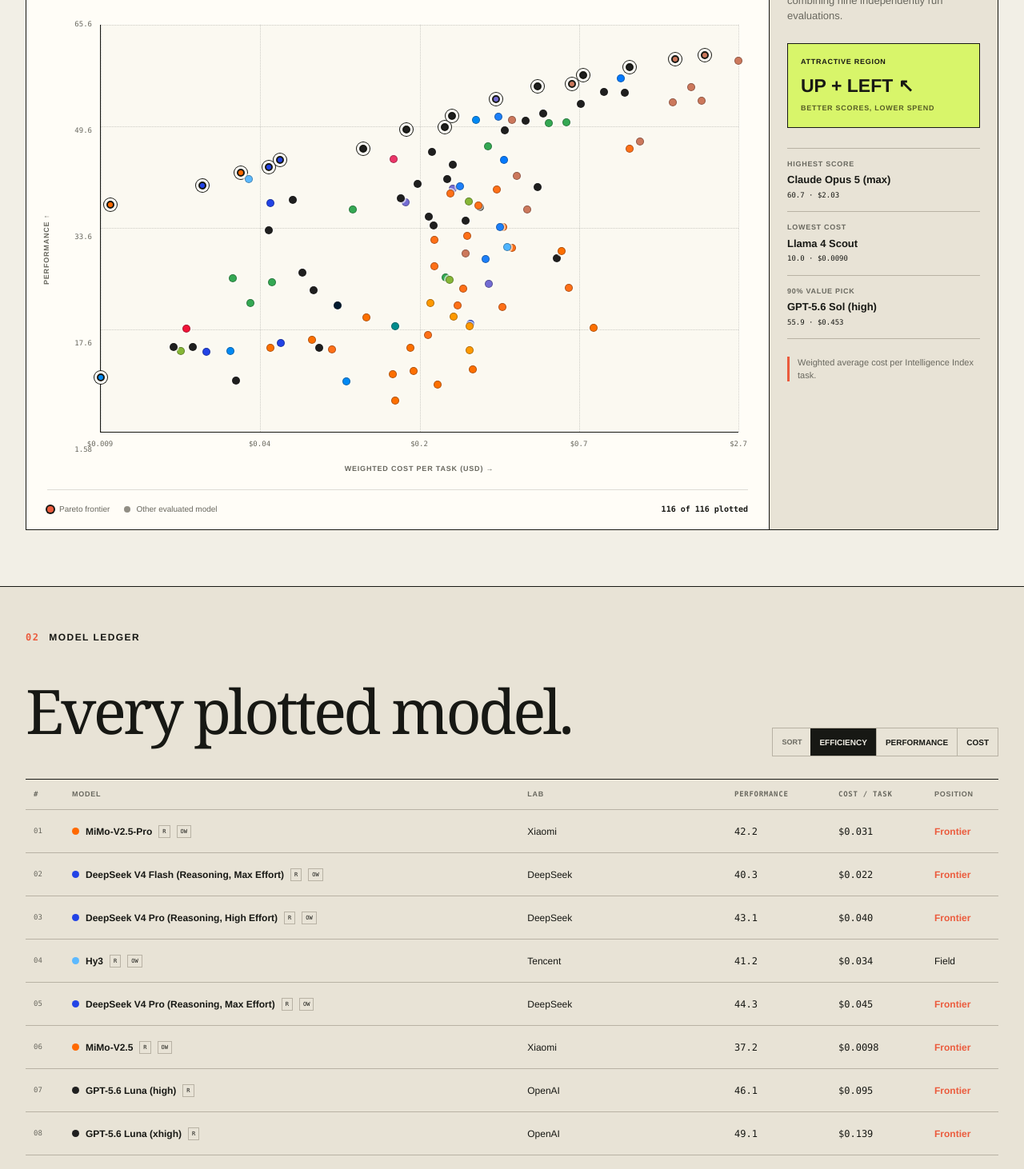
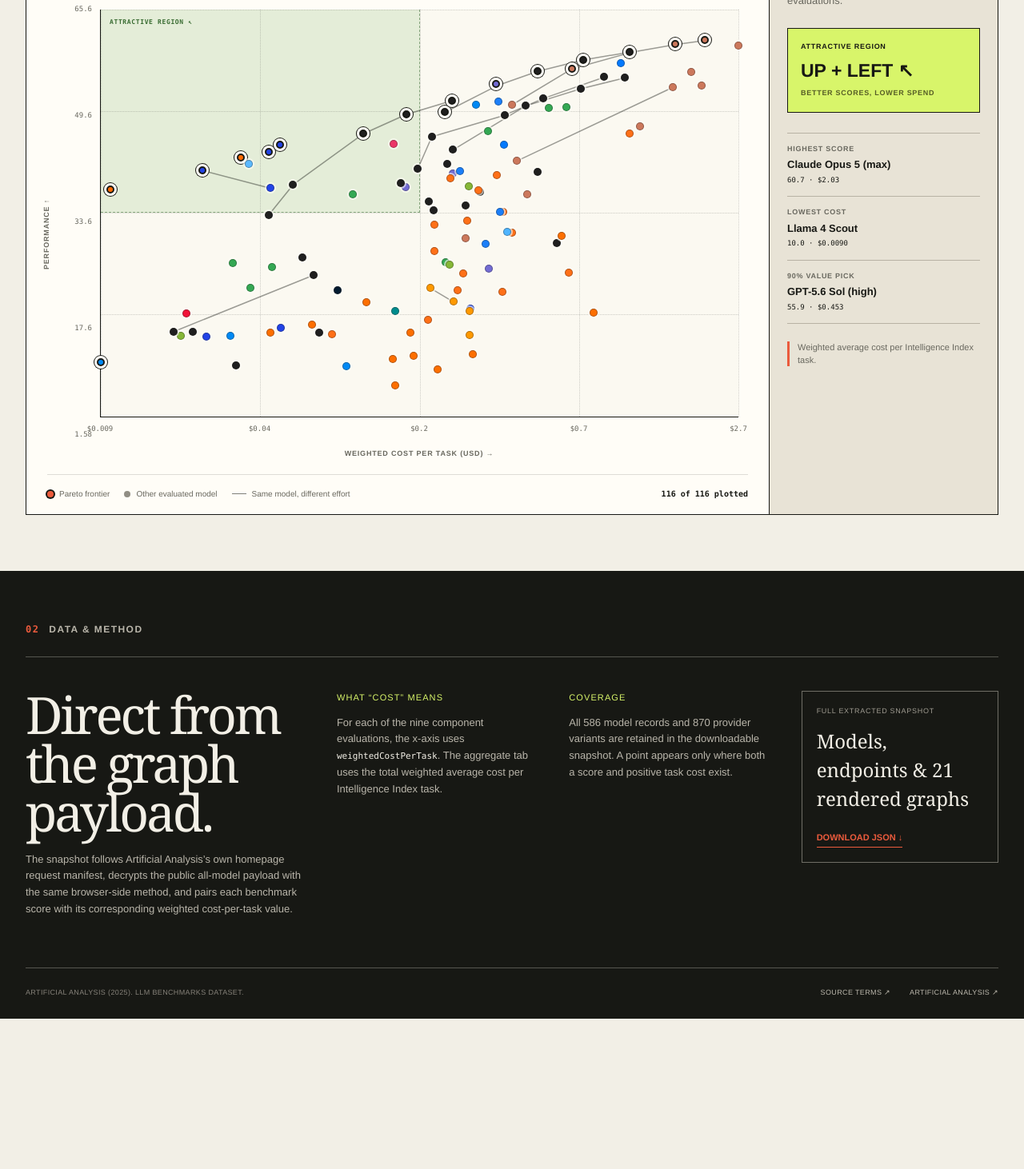
Before and after one commit to artemisart/llm-efficiency-frontier, a Next.js app: page / in a window 1280 px wide. Shown: the part 1100-2562 px from the top of the page at 80% size. After the commit the page ends 2374 px from the top, so only its background shows below. Built offline with nearby package versions, Linux system fonts and the light colour scheme.

Commit message:
Refine benchmark explorer charts

```diff
--- a/app/benchmark-explorer.tsx
+++ b/app/benchmark-explorer.tsx
@@ -51,9 +51,15 @@
   models: Model[];
 };
 
-type SortMode = "efficiency" | "performance" | "cost";
-
 const data = sourceData as DataShape;
+const EFFORT_RANK: Record<string, number> = {
+  minimal: 0,
+  low: 1,
+  medium: 2,
+  high: 3,
+  xhigh: 4,
+  max: 5,
+};
 
 function money(value: number) {
   if (value < 0.001) return `$${value.toFixed(5)}`;
@@ -92,27 +98,15 @@
   return frontier;
 }
 
-function efficiencyScores(models: Model[], benchmarkId: string) {
-  const byPerformance = [...models].sort(
-    (left, right) =>
-      left.benchmarks[benchmarkId].score - right.benchmarks[benchmarkId].score,
-  );
-  const byCost = [...models].sort(
-    (left, right) =>
-      right.benchmarks[benchmarkId].cost - left.benchmarks[benchmarkId].cost,
-  );
-  const performanceRank = new Map(
-    byPerformance.map((model, index) => [model.id, index / Math.max(1, models.length - 1)]),
-  );
-  const costRank = new Map(
-    byCost.map((model, index) => [model.id, index / Math.max(1, models.length - 1)]),
-  );
-  return new Map(
-    models.map((model) => [
-      model.id,
-      ((performanceRank.get(model.id) ?? 0) + (costRank.get(model.id) ?? 0)) / 2,
-    ]),
-  );
+function effortIdentity(model: Model) {
+  const settings = model.name.match(/\(([^()]*)\)\s*$/);
+  if (!settings) return null;
+  const effort = settings[1].match(/\b(minimal|low|medium|xhigh|high|max)\s*(?:effort)?\b/i);
+  if (!effort) return null;
+  return {
+    key: `${model.creator.slug}:${model.name.slice(0, settings.index).trim().toLowerCase()}`,
+    rank: EFFORT_RANK[effort[1].toLowerCase()],
+  };
 }
 
 export function BenchmarkExplorer() {
@@ -124,7 +118,6 @@
   const [includeDeprecated, setIncludeDeprecated] = useState(true);
   const [linearCost, setLinearCost] = useState(false);
   const [labels, setLabels] = useState(false);
-  const [sortMode, setSortMode] = useState<SortMode>("efficiency");
   const [activeModel, setActiveModel] = useState<string | null>(null);
 
   const benchmark = data.benchmarks.find((item) => item.id === benchmarkId)!;
@@ -170,6 +163,18 @@
 
   const view = useMemo(() => {
     const values = plotted.map((model) => model.benchmarks[benchmarkId]);
+    if (!values.length) {
+      return {
+        costMin: 0,
+        costMax: 1,
+        scoreMin: 0,
+        scoreMax: 1,
+        xMin: 0,
+        xMax: 1,
+        x: () => 0,
+        y: () => 0,
+      };
+    }
     const costs = values.map((value) => value.cost);
     const scores = values.map((value) => value.score);
     const costMin = Math.min(...costs);
@@ -179,46 +184,73 @@
     const xMin = linearCost ? costMin : Math.log10(costMin);
     const xMax = linearCost ? costMax : Math.log10(costMax);
     const yPadding = Math.max((scoreMax - scoreMin) * 0.09, 1);
+    const yMin =
+      benchmarkId === "aa-omniscience"
+        ? scoreMin - yPadding
+        : Math.max(0, scoreMin - yPadding);
+    const yMax = scoreMax + yPadding;
 
     return {
       costMin,
       costMax,
-      scoreMin: scoreMin - yPadding,
-      scoreMax: scoreMax + yPadding,
+      scoreMin: yMin,
+      scoreMax: yMax,
       xMin,
       xMax,
       x(model: Model) {
         const cost = model.benchmarks[benchmarkId].cost;
         const position = linearCost ? cost : Math.log10(cost);
-        return ((position - xMin) / Math.max(xMax - xMin, 0.00001)) * 100;
+        return (
+          Math.round(
+            (((position - xMin) / Math.max(xMax - xMin, 0.00001)) * 100) *
+              10_000,
+          ) / 10_000
+        );
       },
       y(model: Model) {
         const value = model.benchmarks[benchmarkId].score;
-        return (
-          100 -
-          ((value - (scoreMin - yPadding)) /
-            Math.max(scoreMax + yPadding - (scoreMin - yPadding), 0.00001)) *
-            100
-        );
+        return Math.round(
+          (100 -
+            ((value - yMin) /
+              Math.max(yMax - yMin, 0.00001)) *
+              100) *
+            10_000,
+        ) / 10_000;
       },
     };
   }, [benchmarkId, linearCost, plotted]);
 
   const pareto = useMemo(() => computePareto(plotted, benchmarkId), [benchmarkId, plotted]);
-  const efficiencies = useMemo(
-    () => efficiencyScores(plotted, benchmarkId),
-    [benchmarkId, plotted],
-  );
+  const effortLinks = useMemo(() => {
+    const groups = new Map<string, Array<{ model: Model; rank: number }>>();
+    for (const model of plotted) {
+      const identity = effortIdentity(model);
+      if (!identity) continue;
+      const group = groups.get(identity.key) ?? [];
+      group.push({ model, rank: identity.rank });
+      groups.set(identity.key, group);
+    }
 
-  const ranked = useMemo(() => {
-    return [...plotted].sort((left, right) => {
-      const leftValue = left.benchmarks[benchmarkId];
-      const rightValue = right.benchmarks[benchmarkId];
-      if (sortMode === "performance") return rightValue.score - leftValue.score;
-      if (sortMode === "cost") return leftValue.cost - rightValue.cost;
-      return (efficiencies.get(right.id) ?? 0) - (efficiencies.get(left.id) ?? 0);
+    return [...groups.entries()].flatMap(([key, group]) => {
+      if (group.length < 2) return [];
+      const ordered = group.sort(
+        (left, right) =>
+          left.rank - right.rank ||
+          left.model.benchmarks[benchmarkId].cost -
+            right.model.benchmarks[benchmarkId].cost,
+      );
+      return ordered.slice(1).map((current, index) => {
+        const previous = ordered[index];
+        return {
+          key: `${key}:${previous.model.id}:${current.model.id}`,
+          x1: view.x(previous.model),
+          y1: view.y(previous.model),
+          x2: view.x(current.model),
+          y2: view.y(current.model),
+        };
+      });
     });
-  }, [benchmarkId, efficiencies, plotted, sortMode]);
+  }, [benchmarkId, plotted, view]);
 
   const highlights = useMemo(() => {
     if (!plotted.length) return null;
@@ -271,7 +303,6 @@
         </a>
         <nav aria-label="Page navigation">
           <a href="#explorer">Explorer</a>
-          <a href="#table">Models</a>
           <a href="#method">Method</a>
         </nav>
         <a
@@ -293,9 +324,8 @@
             year: "numeric",
           })}
         </div>
-        <h1>
-          The price of
-          <br />
+        <h1 aria-label="The price of performance.">
+          <span>The price of</span>
           <em>performance.</em>
         </h1>
         <p className="hero-copy">
@@ -377,7 +407,7 @@
               checked={openWeightsOnly}
               onChange={(event) => setOpenWeightsOnly(event.target.checked)}
             />
-            <span>Open weights</span>
+            <span>Open weights only</span>
           </label>
           <label className="check-control">
             <input
@@ -385,7 +415,7 @@
               checked={includeDeprecated}
               onChange={(event) => setIncludeDeprecated(event.target.checked)}
             />
-            <span>Include legacy</span>
+            <span>Include older models</span>
           </label>
           <button type="button" className="reset-button" onClick={resetFilters}>
             Reset
@@ -435,6 +465,9 @@
                   ))}
                 </div>
                 <div className="plot-area" onMouseLeave={() => setActiveModel(null)}>
+                  <div className="chart-attractive-zone" aria-hidden="true">
+                    <span>Attractive region ↖</span>
+                  </div>
                   {xTicks.map((tick) => (
                     <i
                       key={`x-${tick.position}`}
@@ -449,6 +482,23 @@
                       style={{ top: `${tick.position}%` }}
                     />
                   ))}
+                  <svg
+                    className="effort-links"
+                    viewBox="0 0 100 100"
+                    preserveAspectRatio="none"
+                    aria-hidden="true"
+                  >
+                    {effortLinks.map((link) => (
+                      <line
+                        key={link.key}
+                        x1={link.x1}
+                        y1={link.y1}
+                        x2={link.x2}
+                        y2={link.y2}
+                        vectorEffect="non-scaling-stroke"
+                      />
+                    ))}
+                  </svg>
                   {plotted.map((model) => {
                     const x = view.x(model);
                     const y = view.y(model);
@@ -524,6 +574,9 @@
               <span>
                 <i className="legend-dot" /> Other evaluated model
               </span>
+              <span>
+                <i className="legend-link" /> Same model, different effort
+              </span>
               <strong>
                 {plotted.length} of {benchmark.modelsWithData} plotted
               </strong>
@@ -571,71 +624,9 @@
         </div>
       </section>
 
-      <section className="table-section" id="table">
-        <div className="table-title-row">
-          <div>
-            <div className="section-kicker">
-              <span>02</span>
-              Model ledger
-            </div>
-            <h2>Every plotted model.</h2>
-          </div>
-          <div className="sort-controls">
-            <span>Sort</span>
-            {(["efficiency", "performance", "cost"] as SortMode[]).map((mode) => (
-              <button
-                key={mode}
-                type="button"
-                className={sortMode === mode ? "active" : ""}
-                onClick={() => setSortMode(mode)}
-              >
-                {mode}
-              </button>
-            ))}
-          </div>
-        </div>
-        <div className="model-table" role="table" aria-label={`${benchmark.label} models`}>
-          <div className="model-row table-head" role="row">
-            <span>#</span>
-            <span>Model</span>
-            <span>Lab</span>
-            <span>Performance</span>
-            <span>Cost / task</span>
-            <span>Position</span>
-          </div>
-          {ranked.map((model, index) => {
-            const value = model.benchmarks[benchmarkId];
-            return (
-              <a
-                className="model-row"
-                role="row"
-                key={model.id}
-                href={`https://artificialanalysis.ai/models/${model.slug}`}
-                target="_blank"
-                rel="noreferrer"
-              >
-                <span>{String(index + 1).padStart(2, "0")}</span>
-                <span>
-                  <i style={{ backgroundColor: model.creator.color }} />
-                  <strong>{model.name}</strong>
-                  {model.reasoning && <small>R</small>}
-                  {model.openWeights && <small>OW</small>}
-                </span>
-                <span>{model.creator.name}</span>
-                <span>{score(value.score, benchmark.scoreSuffix)}</span>
-                <span>{money(value.cost)}</span>
-                <span className={pareto.has(model.id) ? "frontier-status" : ""}>
-                  {pareto.has(model.id) ? "Frontier" : "Field"}
-                </span>
-              </a>
-            );
-          })}
-        </div>
-      </section>
-
       <section className="method-section" id="method">
         <div className="section-kicker light">
-          <span>03</span>
+          <span>02</span>
           Data & method
         </div>
         <div className="method-grid">
--- a/app/globals.css
+++ b/app/globals.css
@@ -125,7 +125,7 @@
   min-height: 590px;
   padding: 68px 5vw 54px;
   display: grid;
-  grid-template-columns: minmax(0, 1.65fr) minmax(280px, 0.7fr);
+  grid-template-columns: minmax(0, 1.55fr) minmax(300px, 0.65fr);
   grid-template-rows: auto 1fr auto;
   column-gap: 7vw;
   border-bottom: 1px solid var(--ink);
@@ -161,13 +161,20 @@
 }
 
 .hero h1 {
+  min-width: 0;
   align-self: center;
   margin: 34px 0 20px;
-  font-size: clamp(78px, 10.4vw, 170px);
-  line-height: 0.78;
-  letter-spacing: -0.078em;
+  font-size: clamp(70px, 8vw, 142px);
+  line-height: 0.82;
+  letter-spacing: -0.072em;
   font-weight: 900;
   text-transform: uppercase;
+}
+
+.hero h1 span,
+.hero h1 em {
+  display: block;
+  white-space: nowrap;
 }
 
 .hero h1 em {
@@ -181,7 +188,7 @@
 .hero-copy {
   align-self: center;
   max-width: 390px;
-  margin: 60px 0 20px;
+  margin: 34px 0 20px;
   font-family: Georgia, "Times New Roman", serif;
   font-size: clamp(22px, 2.1vw, 32px);
   line-height: 1.18;
@@ -220,8 +227,7 @@
   text-transform: uppercase;
 }
 
-.explorer-section,
-.table-section {
+.explorer-section {
   padding: 54px 32px 70px;
 }
 
@@ -392,14 +398,12 @@
   letter-spacing: -0.03em;
 }
 
-.chart-toggles,
-.sort-controls {
+.chart-toggles {
   display: flex;
   border: 1px solid var(--line);
 }
 
-.chart-toggles button,
-.sort-controls button {
+.chart-toggles button {
   min-height: 34px;
   padding: 0 11px;
   border: 0;
@@ -411,13 +415,11 @@
   text-transform: uppercase;
 }
 
-.chart-toggles button:first-child,
-.sort-controls button:first-of-type {
+.chart-toggles button:first-child {
   border-left: 0;
 }
 
-.chart-toggles button.active,
-.sort-controls button.active {
+.chart-toggles button.active {
   background: var(--ink);
   color: var(--paper);
 }
@@ -430,13 +432,40 @@
 .plot-area {
   position: relative;
   height: 510px;
+  isolation: isolate;
   border-left: 1.5px solid var(--ink);
   border-bottom: 1.5px solid var(--ink);
   background: #fbf9f1;
 }
 
+.chart-attractive-zone {
+  position: absolute;
+  z-index: 0;
+  top: 0;
+  left: 0;
+  width: 50%;
+  height: 50%;
+  border-right: 1px dashed rgba(57, 108, 50, 0.55);
+  border-bottom: 1px dashed rgba(57, 108, 50, 0.55);
+  background: rgba(114, 179, 91, 0.17);
+  pointer-events: none;
+}
+
+.chart-attractive-zone span {
+  position: absolute;
+  top: 10px;
+  left: 11px;
+  color: #396c32;
+  font-family: ui-monospace, SFMono-Regular, Menlo, monospace;
+  font-size: 8px;
+  font-weight: 800;
+  letter-spacing: 0.08em;
+  text-transform: uppercase;
+}
+
 .grid-line {
   position: absolute;
+  z-index: 1;
   display: block;
   pointer-events: none;
 }
@@ -453,9 +482,25 @@
   border-top: 1px dotted rgba(23, 24, 20, 0.2);
 }
 
+.effort-links {
+  position: absolute;
+  z-index: 2;
+  inset: 0;
+  width: 100%;
+  height: 100%;
+  overflow: visible;
+  pointer-events: none;
+}
+
+.effort-links line {
+  stroke: rgba(23, 24, 20, 0.42);
+  stroke-width: 1.5;
+  stroke-linecap: round;
+}
+
 .point {
   position: absolute;
-  z-index: 2;
+  z-index: 3;
   width: 10px;
   height: 10px;
   padding: 0;
@@ -658,6 +703,13 @@
   box-shadow: 0 0 0 2px var(--ink);
 }
 
+.legend-link {
+  width: 18px;
+  height: 0;
+  display: inline-block;
+  border-top: 1.5px solid rgba(23, 24, 20, 0.55);
+}
+
 .insights-card {
   padding: 26px 22px;
   border-left: 1px solid var(--ink);
@@ -776,104 +828,6 @@
   background: var(--ink);
   color: var(--paper);
   cursor: pointer;
-}
-
-.table-section {
-  border-top: 1px solid var(--ink);
-  background: var(--paper-2);
-}
-
-.table-title-row {
-  display: flex;
-  justify-content: space-between;
-  align-items: end;
-  margin-bottom: 28px;
-}
-
-.table-title-row h2 {
-  margin: 0;
-  font-family: Georgia, "Times New Roman", serif;
-  font-size: clamp(40px, 6vw, 82px);
-  font-weight: 400;
-  letter-spacing: -0.05em;
-}
-
-.sort-controls {
-  align-items: center;
-}
-
-.sort-controls > span {
-  padding: 0 11px;
-  color: var(--muted);
-  font-size: 9px;
-  font-weight: 800;
-  text-transform: uppercase;
-}
-
-.model-table {
-  border-top: 1px solid var(--ink);
-}
-
-.model-row {
-  display: grid;
-  grid-template-columns: 48px minmax(250px, 2.2fr) minmax(140px, 1fr) 130px 120px 90px;
-  align-items: center;
-  min-height: 54px;
-  border-bottom: 1px solid var(--line);
-  font-size: 12px;
-}
-
-a.model-row:hover {
-  background: var(--white);
-}
-
-.model-row > span {
-  padding: 0 10px;
-}
-
-.model-row > span:first-child {
-  color: var(--muted);
-  font-family: ui-monospace, SFMono-Regular, Menlo, monospace;
-  font-size: 9px;
-}
-
-.model-row > span:nth-child(2) {
-  display: flex;
-  align-items: center;
-  gap: 8px;
-}
-
-.model-row > span:nth-child(2) > i {
-  width: 9px;
-  height: 9px;
-  flex: 0 0 auto;
-  border-radius: 50%;
-}
-
-.model-row > span:nth-child(2) small {
-  padding: 2px 4px;
-  border: 1px solid var(--line);
-  font-family: ui-monospace, SFMono-Regular, Menlo, monospace;
-  font-size: 7px;
-}
-
-.model-row > span:nth-child(4),
-.model-row > span:nth-child(5) {
-  font-family: ui-monospace, SFMono-Regular, Menlo, monospace;
-}
-
-.table-head {
-  min-height: 38px;
-  color: var(--muted);
-  font-size: 9px;
-  font-weight: 800;
-  letter-spacing: 0.08em;
-  text-transform: uppercase;
-}
-
-.frontier-status {
-  color: var(--coral);
-  font-weight: 800;
 }
 
 .method-section {
@@ -1031,13 +985,6 @@
     grid-template-columns: 1fr 1fr;
   }
 
-  .model-row {
-    grid-template-columns: 42px minmax(240px, 2fr) minmax(120px, 1fr) 120px 100px;
-  }
-
-  .model-row > span:last-child {
-    display: none;
-  }
 }
 
 @media (max-width: 720px) {
@@ -1058,7 +1005,7 @@
 
   .hero h1 {
     margin: 46px 0 28px;
-    font-size: clamp(58px, 20vw, 100px);
+    font-size: clamp(44px, 13.5vw, 74px);
   }
 
   .hero-copy {
@@ -1076,8 +1023,7 @@
     border-left: 0;
   }
 
-  .explorer-section,
-  .table-section {
+  .explorer-section {
     padding: 38px 16px 54px;
   }
 
@@ -1156,23 +1102,6 @@
     grid-template-columns: 1fr;
   }
 
-  .table-title-row {
-    display: grid;
-    gap: 22px;
-  }
-
-  .sort-controls {
-    overflow-x: auto;
-  }
-
-  .model-table {
-    overflow-x: auto;
-  }
-
-  .model-row {
-    min-width: 720px;
-  }
-
   .method-section {
     padding: 48px 18px 22px;
   }
```
